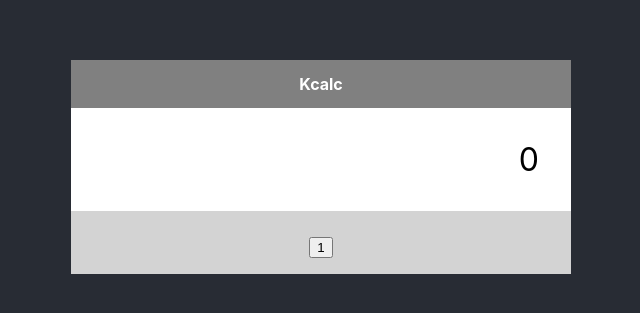
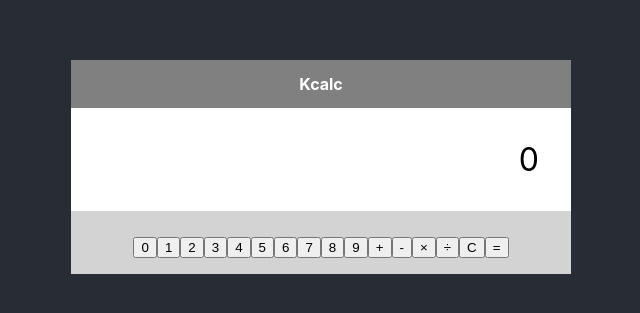
Before and after one commit to saniagarciadev/calculator, a React (Create React App) app: page / in a window 1280 px wide. Shown: the part 233-546 px from the top of the page, without its empty margins (319-959 px from the left). Built offline with nearby package versions, Linux system fonts and the light colour scheme.

Commit message:
add calculator component and basic render tests

```diff
--- a/src/App.js
+++ b/src/App.js
@@ -1,17 +1,10 @@
 import "./App.css";
+import Calculator from "./Calculator";
 
 function App() {
   return (
     <div className="App">
-      <div className="Calculator">
-        <div className="Header">
-          <h1>Kcalc</h1>
-        </div>
-        <div className="Display">0</div>
-        <div className="ButtonSection">
-          <button className="Button">1</button>
-        </div>
-      </div>
+      <Calculator />
     </div>
   );
 }
--- /dev/null
+++ b/src/Calculator.js
@@ -0,0 +1,31 @@
+import "./App.css";
+
+const numbers = [0, 1, 2, 3, 4, 5, 6, 7, 8, 9];
+const operations = ["+", "-", "×", "÷"];
+
+function Calculator() {
+  return (
+    <div className="Calculator">
+      <div className="Header">
+        <h1>Kcalc</h1>
+      </div>
+      <div className="Display">0</div>
+      <div className="ButtonSection">
+        {numbers.map((num) => (
+          <button key={num} className="Button">
+            {num}
+          </button>
+        ))}
+        {operations.map((op, i) => (
+          <button key={i} className="Button">
+            {op}
+          </button>
+        ))}
+        <button className="Button">C</button>
+        <button className="Button">=</button>
+      </div>
+    </div>
+  );
+}
+
+export default Calculator;
```
Also changed, not shown: 2 other files (tests, documents, lock files or other folders).
